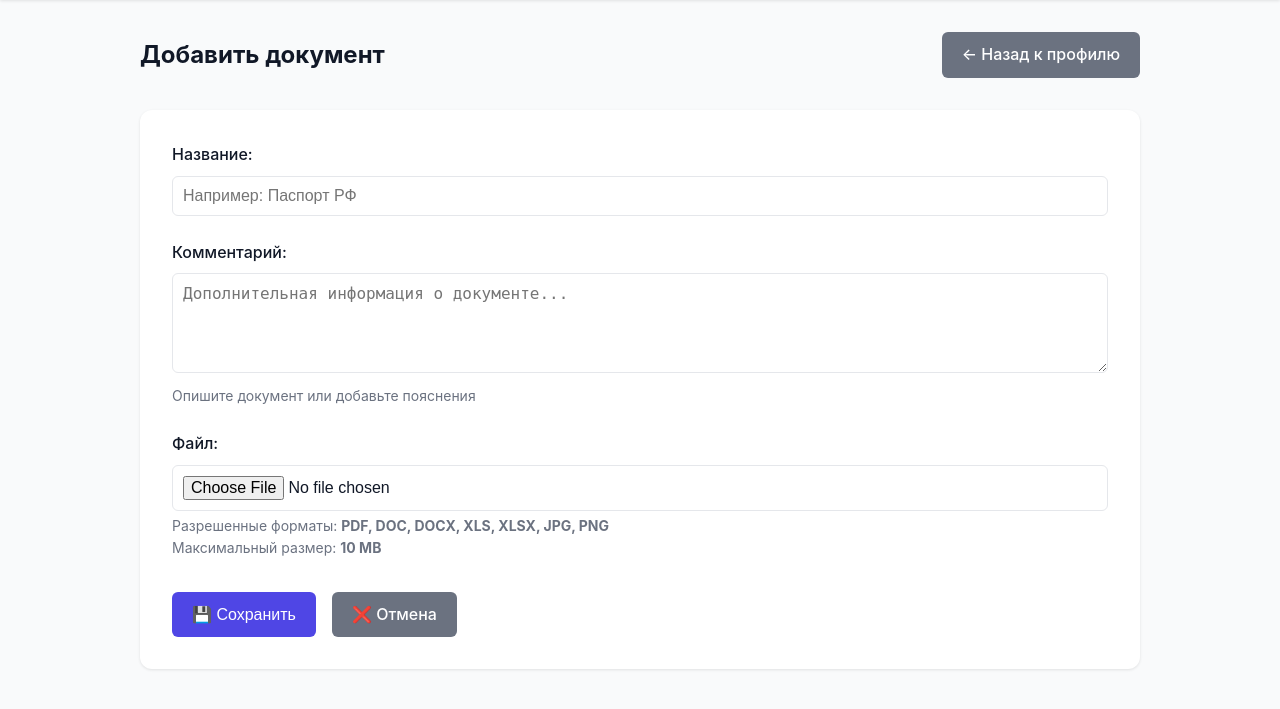
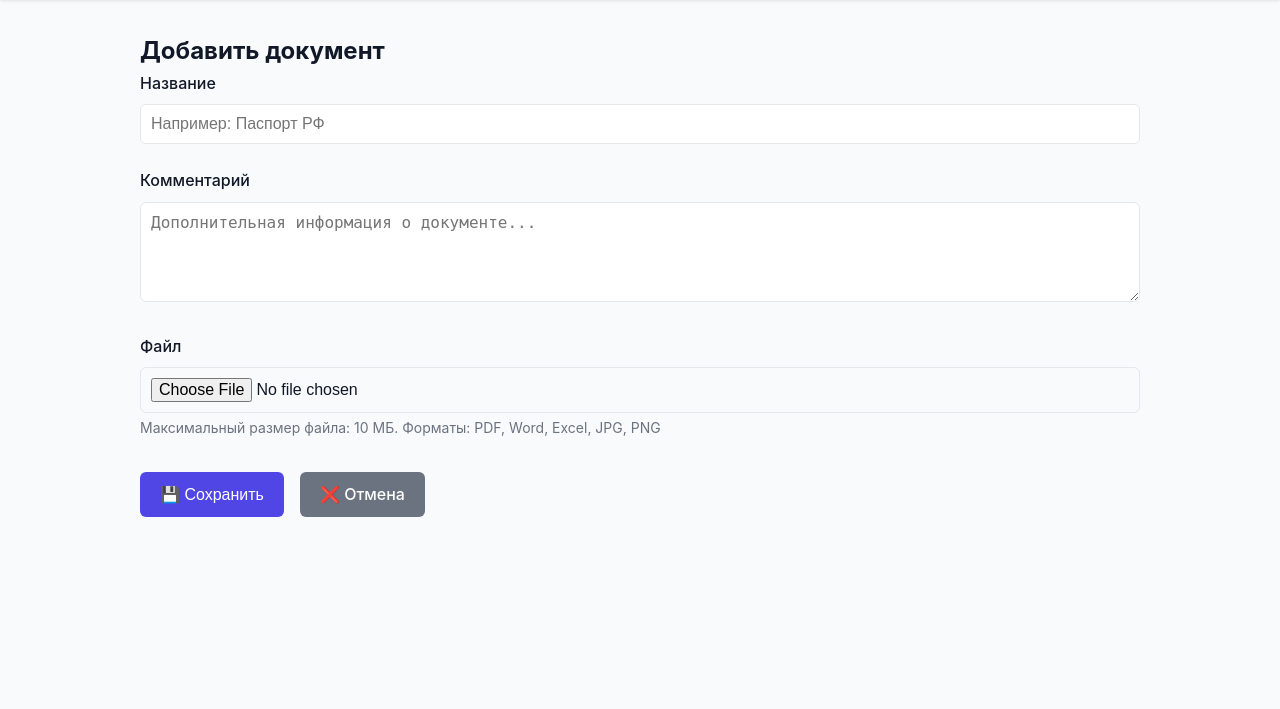
Before and after one commit to romadarol15-gif/hr_platform_updated, a Django app: page /document/add/ in a window 1280 px wide. Shown: the part 71-780 px from the top of the page. Run offline with Django 5.2, Linux system fonts and the light colour scheme; a user stored in the database is signed in; data comes from the database, SQL or seed files in the repository.

Commit message:
ДОБАВЛЕНЫ: шаблоны для документов + обновлён profile.html
- Создан document_form.html для добавления/редактирования документов
- Обновлён profile.html: добавлен раздел «Документы» после «Образование»
- Стилизация идентична разделу «Образование»
- Показывается размер файла и дата загрузки

```diff
--- a/templates/document_form.html
+++ b/templates/document_form.html
@@ -1,56 +1,46 @@
 {% extends "base.html" %}
 {% block content %}
 <div class="container">
-<div class="page-header">
+<div class="form-header">
 <h2>{{ title }}</h2>
-<a href="{% url 'hr:profile' %}" class="btn btn-secondary">← Назад к профилю</a>
 </div>
-<div class="form-container">
-<form method="post" enctype="multipart/form-data" class="styled-form">
+<form method="post" enctype="multipart/form-data" class="standard-form">
 {% csrf_token %}
 
 <div class="form-group">
-{{ form.name.label_tag }}
+<label for="{{ form.name.id_for_label }}">{{ form.name.label }}</label>
 {{ form.name }}
 {% if form.name.errors %}
-<div class="error-message">
-{% for error in form.name.errors %}
-<p>{{ error }}</p>
-{% endfor %}
-</div>
+<div class="error-message">{{ form.name.errors.0 }}</div>
+{% endif %}
+{% if form.name.help_text %}
+<small class="form-text text-muted">{{ form.name.help_text }}</small>
 {% endif %}
 </div>
 
 <div class="form-group">
-{{ form.comment.label_tag }}
+<label for="{{ form.comment.id_for_label }}">{{ form.comment.label }}</label>
 {{ form.comment }}
 {% if form.comment.errors %}
-<div class="error-message">
-{% for error in form.comment.errors %}
-<p>{{ error }}</p>
-{% endfor %}
-</div>
+<div class="error-message">{{ form.comment.errors.0 }}</div>
 {% endif %}
-<small class="form-text text-muted">Опишите документ или добавьте пояснения</small>
+{% if form.comment.help_text %}
+<small class="form-text text-muted">{{ form.comment.help_text }}</small>
+{% endif %}
 </div>
 
 <div class="form-group">
-{{ form.file.label_tag }}
+<label for="{{ form.file.id_for_label }}">{{ form.file.label }}</label>
 {{ form.file }}
 {% if form.file.errors %}
-<div class="error-message">
-{% for error in form.file.errors %}
-<p>{{ error }}</p>
-{% endfor %}
-</div>
+<div class="error-message">{{ form.file.errors.0 }}</div>
+{% endif %}
+{% if form.file.help_text %}
+<small class="form-text text-muted">{{ form.file.help_text }}</small>
 {% endif %}
 {% if document and document.file %}
-<p class="form-hint">Текущий файл: <a href="{{ document.file.url }}" target="_blank">{{ document.file.name }}</a> ({{ document.get_file_size_mb }} MB)</p>
+<p class="form-hint" style="margin-top: 0.5rem;">Текущий файл: <a href="{{ document.file.url }}" target="_blank">{{ document.name }}</a> ({{ document.get_file_size_mb }} МБ)</p>
 {% endif %}
-<small class="form-text text-muted">
-Разрешенные форматы: <strong>PDF, DOC, DOCX, XLS, XLSX, JPG, PNG</strong><br>
-Максимальный размер: <strong>10 MB</strong>
-</small>
 </div>
 
 <div class="form-actions">
@@ -59,5 +49,4 @@
 </div>
 </form>
 </div>
-</div>
 {% endblock %}
```
Also changed, not shown: templates/profile.html (+5 -5 lines).
